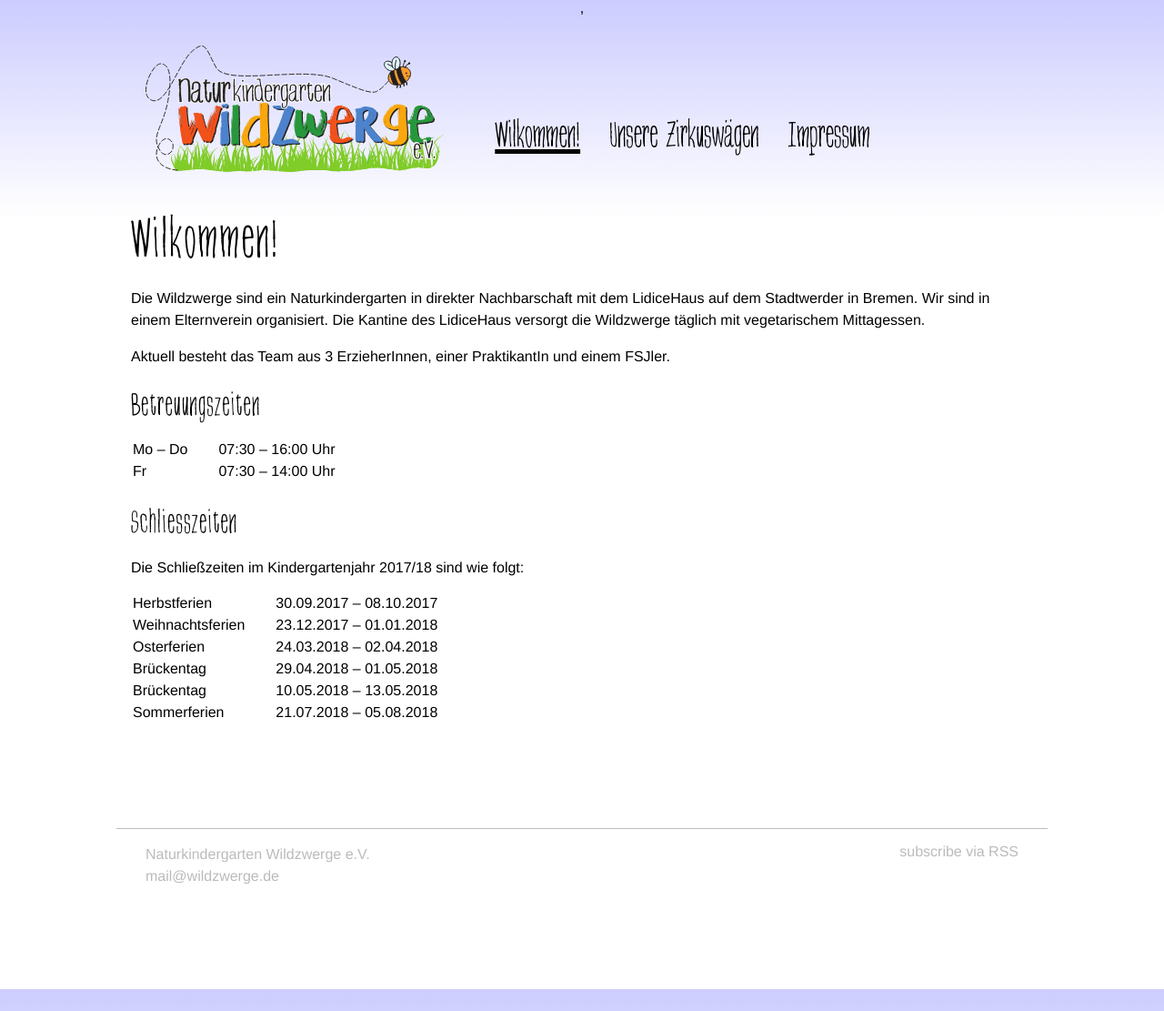
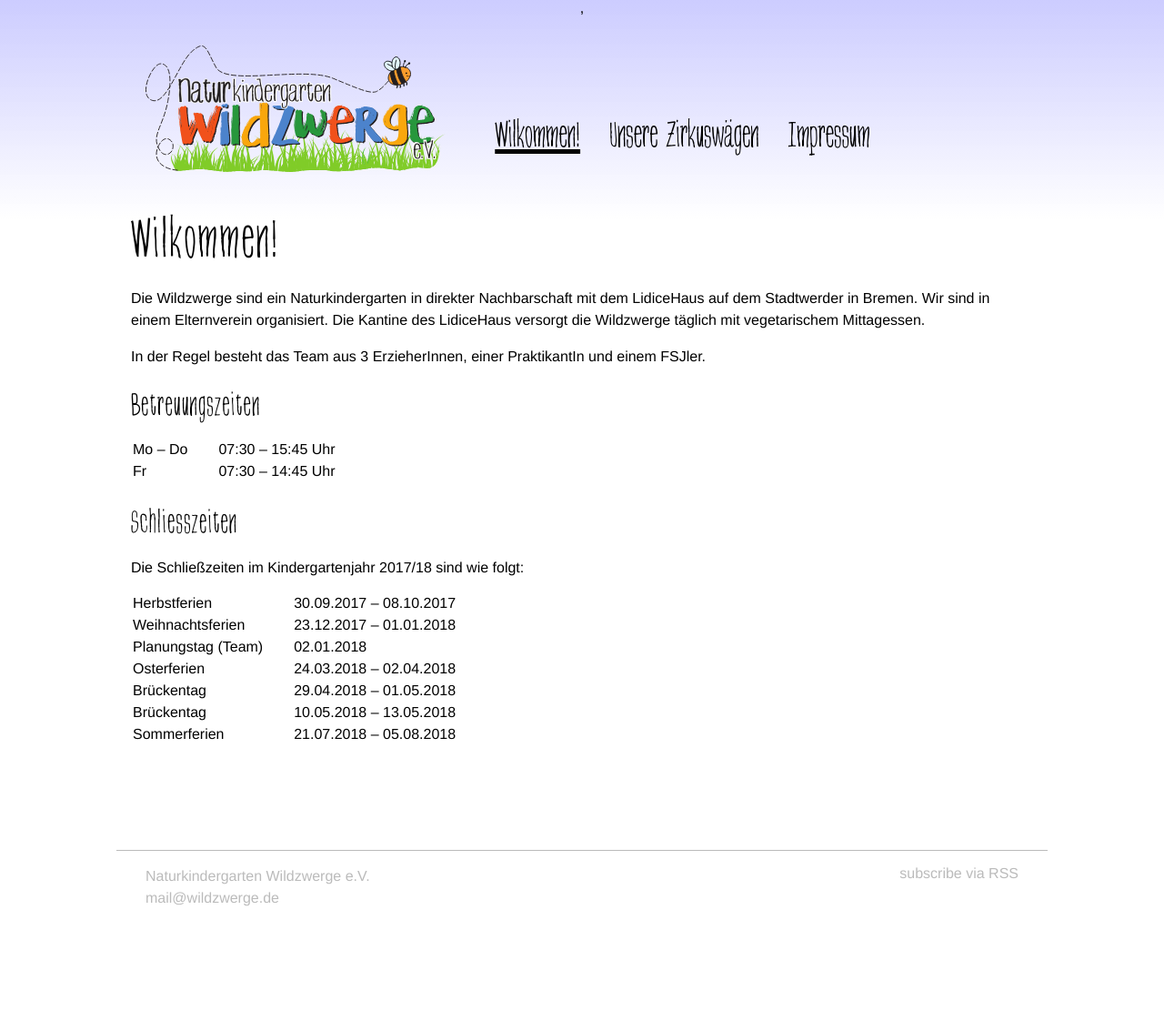
Before and after one commit to nning/wildzwerge, a Jekyll site: the page built from index.md, in a window 1280 px wide. Shown: the whole page at 91% size. Built offline with Jekyll 4.4.1, drawn with Linux system fonts in a browser that asks for light colours; our own code applies the rules of GitHub Pages for plain Markdown files; before the commit the page ends 1087 px from its top, so only the background shows below that.

Commit message:
Update index.md

```diff
--- a/index.md
+++ b/index.md
@@ -9,7 +9,7 @@ LidiceHaus auf dem Stadtwerder in Bremen. Wir sind in einem Elternverein
 organisiert. Die Kantine des LidiceHaus versorgt die Wildzwerge täglich mit
 vegetarischem Mittagessen.
 
-Aktuell besteht das Team aus 3 ErzieherInnen, einer PraktikantIn und einem
+In der Regel besteht das Team aus 3 ErzieherInnen, einer PraktikantIn und einem
 FSJler.
 
 ## Betreuungszeiten
@@ -17,12 +17,12 @@ FSJler.
 <table>
   <tr>
     <td>Mo – Do</td>
-    <td>07:30 – 16:00 Uhr</td>
+    <td>07:30 – 15:45 Uhr</td>
   </tr>
 
   <tr>
     <td>Fr</td>
-    <td>07:30 – 14:00 Uhr</td>
+    <td>07:30 – 14:45 Uhr</td>
   </tr>
 </table>
 
@@ -39,6 +39,11 @@ Die Schließzeiten im Kindergartenjahr 2017/18 sind wie folgt:
   <tr>
     <td>Weihnachtsferien</td>
     <td>23.12.2017 – 01.01.2018</td>
+  </tr>
+
+  <tr>
+    <td>Planungstag (Team)</td>
+    <td>02.01.2018</td>
   </tr>
 
   <tr>
```
